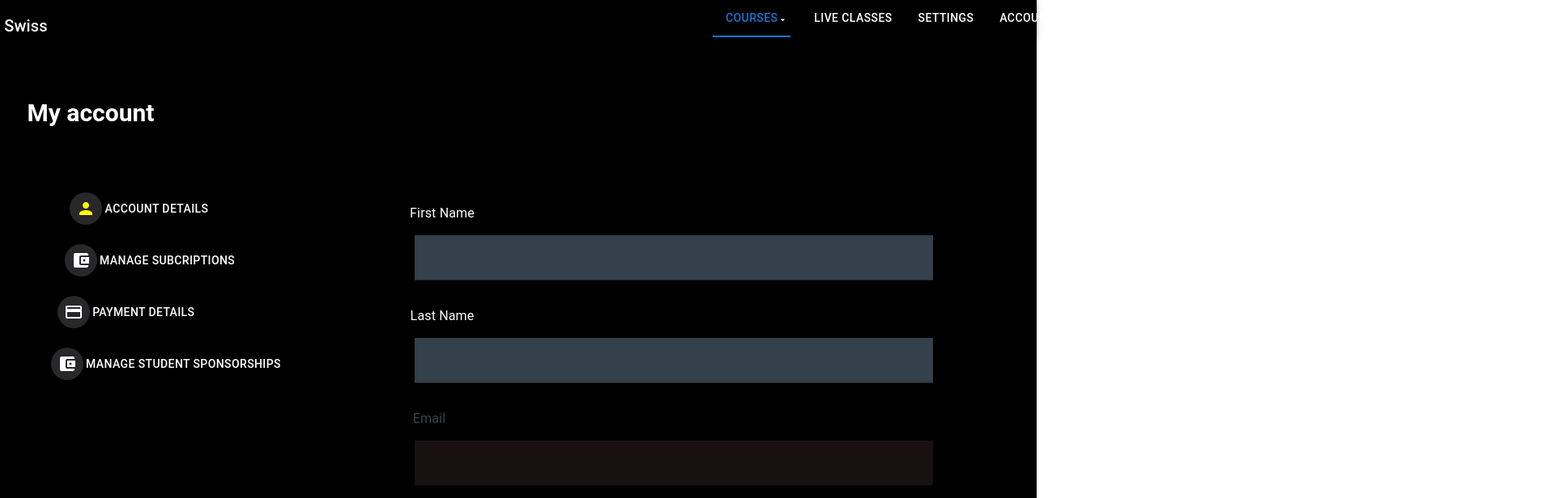
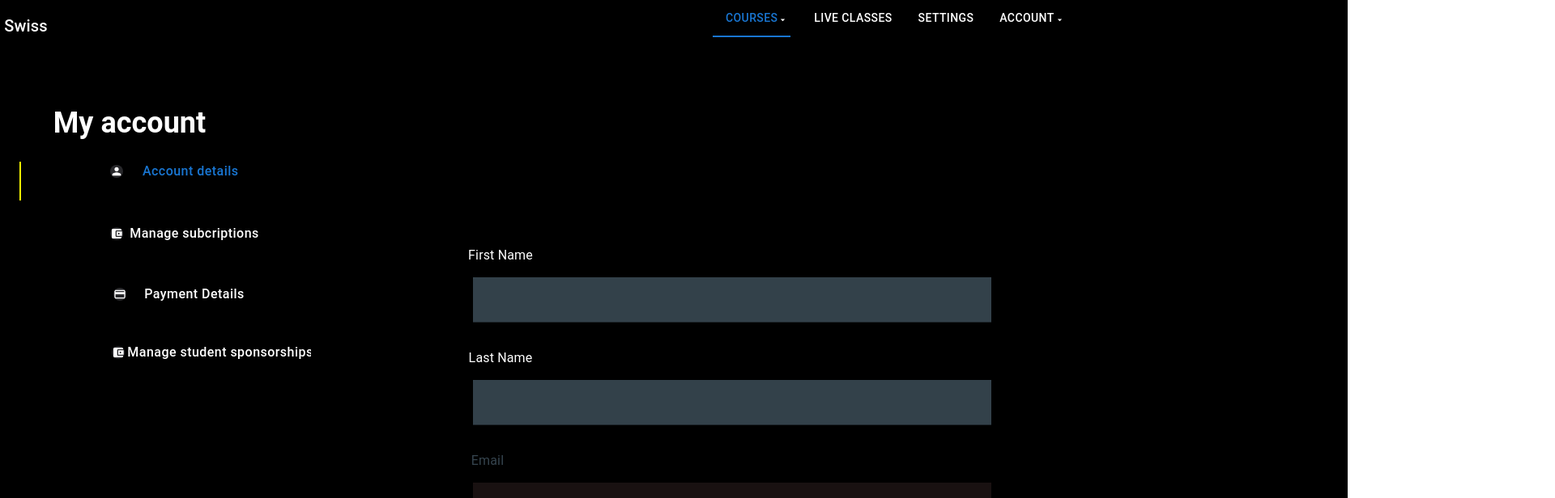
Before and after one commit to ali2210/vitereact, a React (Vite) app in the folder vitedemo/: page / in a window 1280 px wide. Shown: the top 616 px of the page at 81% size, 1920 px wide, since content can reach past the window. Built offline with nearby package versions, Linux system fonts and the light colour scheme.

Commit message:
subcription

```diff
--- a/vitedemo/src/App.jsx
+++ b/vitedemo/src/App.jsx
@@ -1,4 +1,5 @@
-import { useState } from 'react'
+import { useState } from "react";
+
 import reactLogo from './assets/react.svg'
 import viteLogo from '/vite.svg'
 import './App.css';
@@ -24,6 +25,10 @@ import ArrowDropDownIcon from '@mui/icons-material/ArrowDropDown';
 import PersonIcon from '@mui/icons-material/Person';
 import AccountBalanceWalletIcon from '@mui/icons-material/AccountBalanceWallet';
 import PaymentIcon from '@mui/icons-material/Payment';
+import CheckCircleOutlineRoundedIcon from '@mui/icons-material/CheckCircleOutlineRounded';
+import RadioButtonCheckedRoundedIcon from '@mui/icons-material/RadioButtonCheckedRounded';
+
+
 
 function App() {
 
@@ -32,9 +37,11 @@ function App() {
       setValue(newValue);
   };
 
-  const [index, setIndex] = useState("one");
-  const subHandleChange = (index, newIndex) =>{
-    setIndex(newIndex);
+
+  const [tabIndex, setTabIndex] = useState("one");
+  const handleTabIndex = (tabIndex,newValue) => {
+
+      setTabIndex(newValue);
   };
 
   const [anchorEl, setAnchorEl] = useState(null);
@@ -55,12 +62,12 @@ function App() {
           <TabContext value={value}>
             <TabList onChange ={handleChange} variant="scrollable"
               scrollButtons="auto" aria-label="tabs" sx={{position : 'relative', top : '-4.1pc', left : '55pc', background: 'transparent'}}>
-                <Tab value="1" sx={{border : '', color : 'white'}} label="Courses" onClick={handleClick} aria-describedby={id}></Tab> <ArrowDropDownIcon sx={{position : 'relative', top : '1.2pc', left : '-1.00pc' , fontSize : 'small'}}/>
-                <Tab value="2" sx={{border : 'none', color : 'white'}} label="Live classes"></Tab>
-                <Tab value="3" sx={{border : 'none', color : 'white'}} label="Settings"></Tab>
-                <Tab value="4" sx={{border : 'none', color : 'white'}} label="Account"></Tab> <ArrowDropDownIcon sx={{position : 'relative', top : '1.2pc', left : '-1.00pc' , fontSize : 'small'}}/>
+                <Tab value="1"  label="Courses" onClick={handleClick} aria-describedby={id} sx={{border : 'none', color : 'white'}}></Tab> <ArrowDropDownIcon sx={{position : 'relative', top : '1.2pc', left : '-1.00pc' , fontSize : 'small'}}/>
+                <Tab value="2"  label="Live classes" sx={{border : 'none', color : 'white'}}></Tab>
+                <Tab value="3"  label="Settings" sx={{border : 'none', color : 'white'}}></Tab>
+                <Tab value="4"  label="Account" sx={{border : 'none', color : 'white'}}></Tab> <ArrowDropDownIcon sx={{position : 'relative', top : '1.2pc', left : '-1.00pc' , fontSize : 'small'}}/>
               </TabList>
-              <TabPanel value={value}>
+              <TabPanel value="1">
                 <Popper id={id} open={open} anchorEl={anchorEl}>
                   <Box sx={{ border: 1, p: 1, bgcolor: 'black', color : 'white', width : '5pc' }}>
                       MUI5
@@ -81,34 +88,20 @@ function App() {
               </TabPanel>
           </TabContext>
         </Appbar>
-        <Typography variant="h5" component="div" sx={{flexGrow : 1, position : 'relative', top : '3pc' , left : '-33pc', fontSize : '30px'}}> <h4>My account</h4> </Typography>
+        <Typography variant="h5" component="div" sx={{position : 'relative', top : '3pc' , left : '-42pc', fontSize : '36px'}}> <h4>My account</h4> </Typography>
+        <Box sx={{width : '300pc', position : 'relative', top : '2pc', left : '0pc', p : 3}}>
+          <Stack direction="row" spacing={8}>
+            <TabContext value={tabIndex}>
+                <TabList onChange={handleTabIndex} orientation="vertical" scrollButtons="auto" aria-label='scrollable auto tabs' TabIndicatorProps={{style : {backgroundColor : 'yellow', left : 0}}}  sx={{position : 'relative', top : '-2pc', height : 800, left : '-2pc' }}>
+                  <Tab value="one" icon={<PersonIcon sx={{color : 'white', position : 'relative', left : '-1pc', fontSize : 'medium', background : '#28282B', borderRadius : 3}}/>} label="Account details" iconPosition='start' sx={{color : 'white', position : 'relative', left : '1.2pc', borderLeft : 0, borderColor : 'divider', borderTop : 0, top : '-1.5pc', borderBottom : 0,borderRight : 0, fontSize : 'medium', textTransform : 'none'}}></Tab>
+                  <Tab value="two" icon={<AccountBalanceWalletIcon sx={{color : 'white', position : 'relative', left : '0pc',  fontSize : 'medium', background : '#28282B', borderRadius : 3}}/>} label="Manage subcriptions" iconPosition='start' sx={{color : 'white', position : 'relative', left : '1.5pc',  borderLeft : 0, borderColor : 'divider', borderTop : 0, top : '-1.2pc', borderBottom : 0,borderRight : 0, fontSize : 'medium',  textTransform : 'none'}}></Tab>
+                  <Tab value="three" icon={<PaymentIcon sx={{color : 'white', position : 'relative', left : '-0.9pc',  fontSize : 'medium', background : '#28282B', borderRadius : 3}}/>} label="Payment Details" iconPosition='start' sx={{color : 'white', position : 'relative', left : '1.5pc',  borderLeft : 0, borderColor : 'divider', borderTop : 0, top : '-1pc', borderBottom : 0, fontSize : 'medium',borderRight : 0,  textTransform : 'none'}}></Tab>
+                  <Tab value="four" icon={<AccountBalanceWalletIcon sx={{color : 'white', position : 'relative', left : '0.3pc',  fontSize : 'medium', background : '#28282B', borderRadius : 3}}/>} label="Manage student sponsorships" iconPosition='start' sx={{color : 'white', position : 'relative', left : '3.5pc',  borderLeft : 0, borderColor : 'divider', borderTop : 0, top : '-1pc', borderBottom : 0,borderRight : 0, fontSize : 'medium', width: '370px', textTransform : 'none'}}></Tab>
+                </TabList>
+                <TabPanel value={"one"}>
                   <Box sx={{width : '100%', position : 'relative', top : '2pc'}}>
                     <Stack direction="row" spacing={2}>
-            <Button variant="shadow" sx={{background : 'transparent', position : 'relative', top : '3pc', left : '2.6pc'}}>
-            <Avatar sx={{background : '#28282B', position : 'relative', left : '-0.2pc'}}>
-              <PersonIcon sx={{color : 'yellow'}}/>
-            </Avatar> Account details
-            </Button>
-            <Button variant="shadow" sx={{background : 'transparent', position : 'relative', top : '7pc', left : '-11.3pc'}}>
-             <Avatar sx={{position : 'relative', left : '-0.2pc', background : '#28282B'}}>
-              <AccountBalanceWalletIcon/>
-             </Avatar> Manage subcriptions
-            </Button>
-            <Button variant="shadow" sx={{background : 'transparent', position : 'relative', top : '11pc', left : '-27.8pc'}}>
-             <Avatar sx={{position : 'relative', left : '-0.2pc', background : '#28282B'}}>
-                <PaymentIcon/>
-              </Avatar> Payment details
-            </Button>
-            <Button variant="shadow" sx={{background : 'transparent', position : 'relative', top : '15pc', left : '-41.7pc'}}>
-            <Avatar sx={{position : 'relative', left : '-0.2pc', background : '#28282B'}}>
-              <AccountBalanceWalletIcon/>
-            </Avatar> Manage student sponsorships
-            </Button>
-          </Stack>
-        </Box>
-        <Box sx={{width : '100%', position : 'relative', top : '2pc'}}>
-          <Stack direction="row" spacing={2}>
-            <Box sx={{position : 'relative', left : '30pc', width : '30pc'}}>
+                      <Box sx={{position : 'relative', left : '5pc', width : '30pc', height : '200'}}>
                         <FormControl>
                           <InputLabel sx={{color : 'white', position : 'relative', top : '0pc', left : '-18pc'}}> First Name </InputLabel>
                           <TextField id="firstname" type='text' variant="filled" sx={{input : {color : 'white'}, width : '40pc', background : '#36454F', position : 'relative', top : '2pc'}} />
@@ -123,11 +116,40 @@ function App() {
                           <TextField id="password" type='password' variant="filled" sx={{ input : {color : '#1B1212'},  width : '20pc',  background : '#1B1212', color : 'white', position : 'relative', top : '11pc', left : '0.2pc'}} />
                           <VisibilityIcon sx={{position : 'relative', top : '8.69pc', left : '17pc', color : '#708090'}}></VisibilityIcon>
 
-              <Button variant='outline' sx={{position : 'relative', top : '6.1pc',height : '3.1pc', left : '22pc', color : 'yellow', background : 'black', width : '12pc', border : '1px'}}> Change password </Button>
-              <Button variant='outline' sx={{position : 'relative', top : '10pc', left : '1pc', color : 'black', background : 'yellow', width : '12pc'}} > Save changes </Button>
-
+                          <Button variant='outlined' sx={{position : 'relative', top : '6.1pc',height : '3.1pc', left : '22pc', color : 'yellow', background : 'black', width : '12pc', border : '1px'}}> Change password </Button>
+                          <Button variant='outlined' sx={{position : 'relative', top : '8pc', left : '0.5pc', color : 'black', background : 'yellow', width : '12pc'}} > Save changes </Button>
                         </FormControl>
                       </Box>
+                    </Stack>
+                </Box>
+                </TabPanel>
+                <TabPanel value={"two"}>
+                <Box sx={{width : '100%', position : 'relative', top : '2pc'}}>
+                    <Stack direction="row" spacing={2}>
+                      <Box sx={{position : 'relative', left : '5pc', top : '-10pc'}}>
+                        <Box variant="outlined" sx={{border : 2, position : 'relative', height : '6pc', width : '40pc', color : 'yellow', borderRadius : 2}}>
+                          <Box sx={{color : 'white', position : 'absolute', left : '2.7pc', top : '1pc'}}> Monthly </Box>
+                          <Box sx={{position : 'absolute', left : '35pc', top : '1pc', color : 'darkgreen'}}> <CheckCircleOutlineRoundedIcon/></Box>
+                          <Box sx={{position : 'absolute', top : '3pc', left : '1.5pc', color : 'white', fontSize : 'x-large'}}> <RadioButtonCheckedRoundedIcon sx={{color : 'red', fontSize : 'small'}}/> $ 8.99</Box>
+                          <Box sx={{position : 'absolute', top : '3.3pc', left : '7.2pc', fontSize : 'small', color : 'white'}}>/ Month</Box>
+                        </Box>
+                        <Box variant="outlined" sx={{border : 2, position : 'relative', height : '9pc', width : '40pc', color : 'silver', borderRadius : 2, top : '2pc', left : '0pc'}}>
+                          <Box sx={{color : 'white', position : 'absolute', left : '2.7pc', top : '1pc'}}> Yearly </Box>
+                          <Box sx={{position : 'absolute', top : '3pc', left : '1.5pc', color : 'white', fontSize : 'x-large'}}> $ 99.99</Box>
+                          <Box sx={{position : 'absolute', top : '3.3pc', left : '7.2pc', fontSize : 'small', color : 'white'}}>/ Amum </Box>
+                          <Button variant="outlined" color='warning' sx={{background : 'black', color : 'yellow', position : 'relative', top : '6pc', width : '30pc', border : 1}}> Select plan </Button>
+                        </Box>
+                            <Button variant="outlined" color='warning' sx={{background : 'black', color : 'yellow', position : 'relative', top : '4pc', left : '0pc', width : '20pc', border : 1}}> Cancel Subcription </Button>
+                            <Button variant="outlined" color='warning' sx={{background : 'yellow', color : 'black', position : 'relative', top : '4pc', left : '0.5pc', width : '20pc', border : 1}}> Save </Button>
+                      </Box>
+                    </Stack>
+                  </Box>
+                </TabPanel>
+                <TabPanel value={"three"}>
+                </TabPanel>
+                <TabPanel value={"four"}>
+                </TabPanel>
+            </TabContext>
           </Stack>
         </Box>
       </Box>
```
Also changed, not shown: vitedemo/package.json (+2 -6 lines), vitedemo/src/App.css (line endings or trailing spaces), 1 other file (tests, documents, lock files or other folders). Lines whose indentation alone changed are shown as unchanged.
